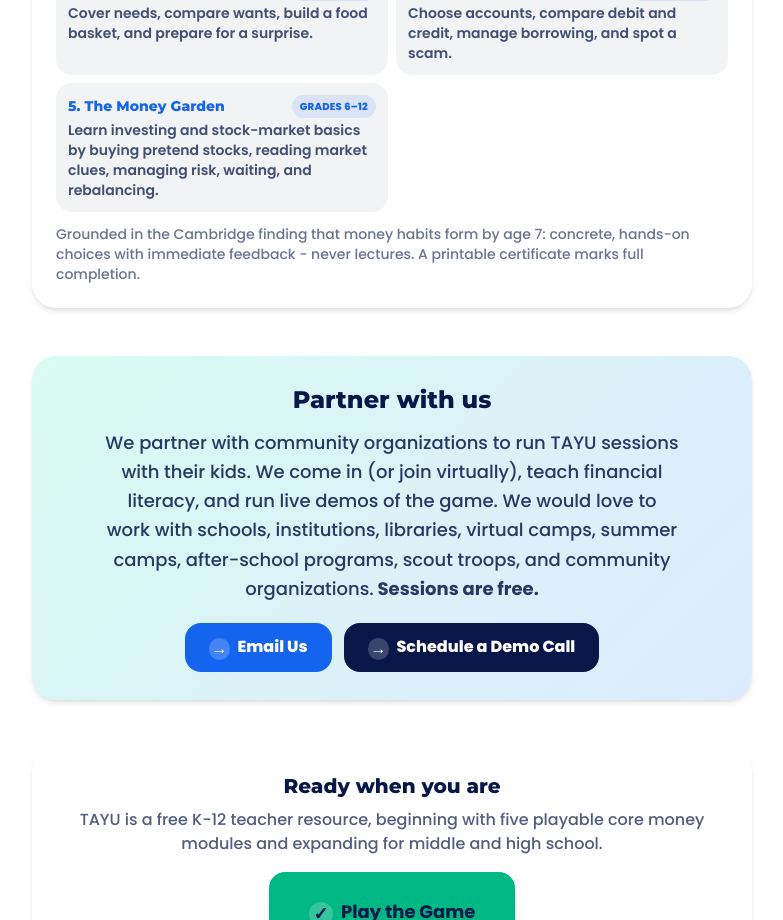
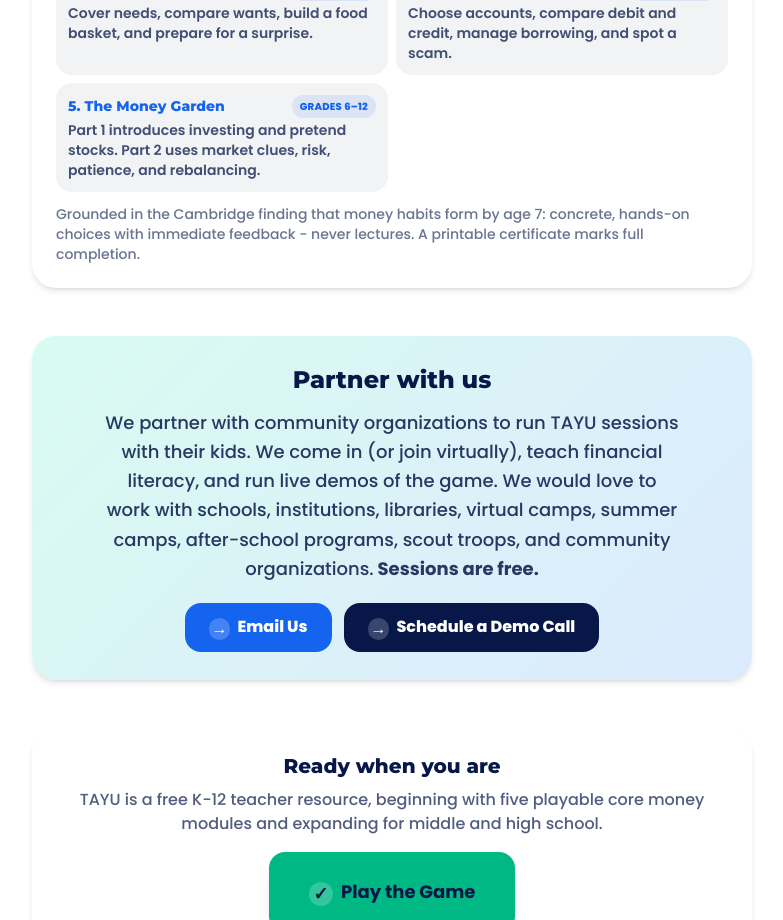
Before and after one commit to dev-rai1/tayu-game, a React (Vite) app in the folder frontend/: page /about in a window 1280 px wide. Shown: the part 3307-4227 px from the top of the page, without its empty margins (248-1031 px from the left). Built offline with nearby package versions, Linux system fonts and the light colour scheme; no server answers.

Commit message:
Keep Money Garden two-part description

```diff
--- a/frontend/src/constants/modules.js
+++ b/frontend/src/constants/modules.js
@@ -41,7 +41,7 @@ export const MODULE_CATALOG = [
     title: 'The Money Garden',
     grades: 'Grades 6–12',
     minutes: 'Two 6–8 min parts',
-    desc: 'Learn investing and stock-market basics by buying pretend stocks, reading market clues, managing risk, waiting, and rebalancing.',
+    desc: 'Part 1 introduces investing and pretend stocks. Part 2 uses market clues, risk, patience, and rebalancing.',
     color: '#00b37f',
   },
 ]
```
